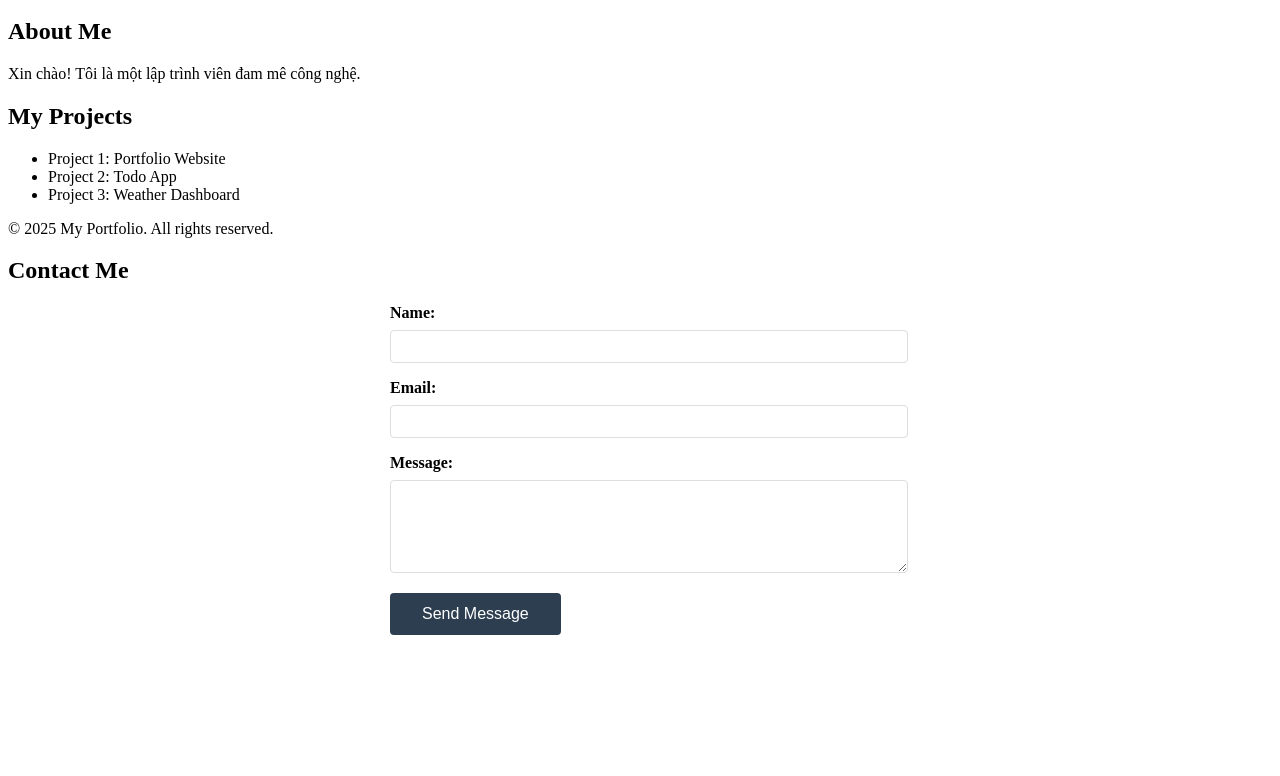
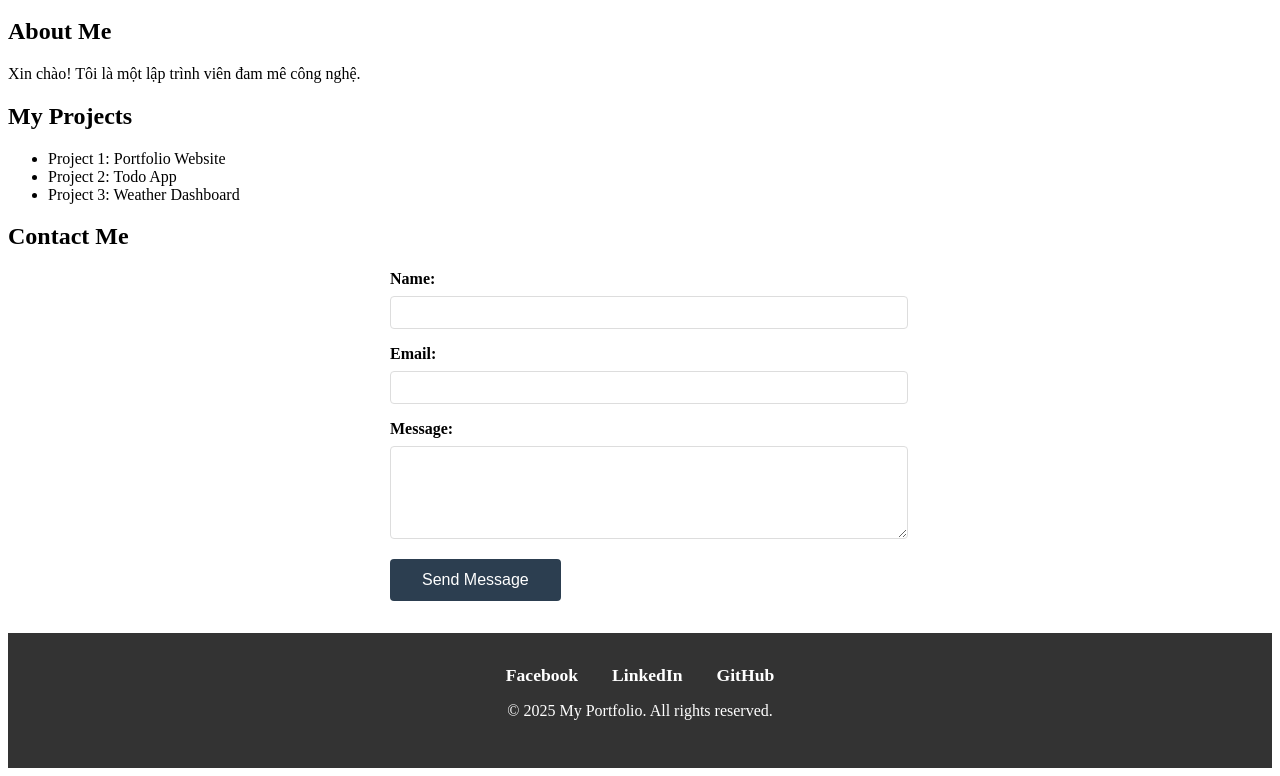
Before and after one commit to Minhmaxxx/my-portfolio, a plain HTML site: page index.html in a window 1280 px wide. Shown: the part 100-876 px from the top of the page. Before the commit the page ends 800 px from the top, so only its background shows below. Drawn offline with Linux system fonts and the light colour scheme.

Commit message:
feat: add social links to footer (Closes #5)

```diff
--- a/index.html
+++ b/index.html
@@ -28,9 +28,6 @@
             <li>Project 3: Weather Dashboard</li>
         </ul>
     </section>
-    <footer>
-        <p>&copy; 2025 My Portfolio. All rights reserved.</p>
-    </footer>
     <section id="contact">
         <h2>Contact Me</h2>
         <form>
@@ -49,5 +46,13 @@
             <button type="submit">Send Message</button>
         </form>
     </section>
+    <footer>
+        <div class="social-links">
+            <a href="https://facebook.com/YOUR_ID" target="_blank">Facebook</a>
+            <a href="https://linkedin.com/in/YOUR_ID" target="_blank">LinkedIn</a>
+            <a href="https://github.com/YOUR_ID" target="_blank">GitHub</a>
+        </div>
+        <p>&copy; 2025 My Portfolio. All rights reserved.</p>
+    </footer>
 </body>
 </html>
--- a/style.css
+++ b/style.css
@@ -34,3 +34,27 @@ form button {
 form button:hover {
     background: #34495e;
 }
+footer {
+    background-color: #333;
+    color: white;
+    text-align: center;
+    padding: 2rem 0;
+    margin-top: 2rem;
+}
+
+.social-links {
+    margin-bottom: 1rem;
+}
+
+.social-links a {
+    color: #fff;
+    text-decoration: none;
+    margin: 0 15px;
+    font-weight: bold;
+    font-size: 1.1rem;
+    transition: color 0.3s;
+}
+
+.social-links a:hover {
+    color: #3498db;
+}
```
